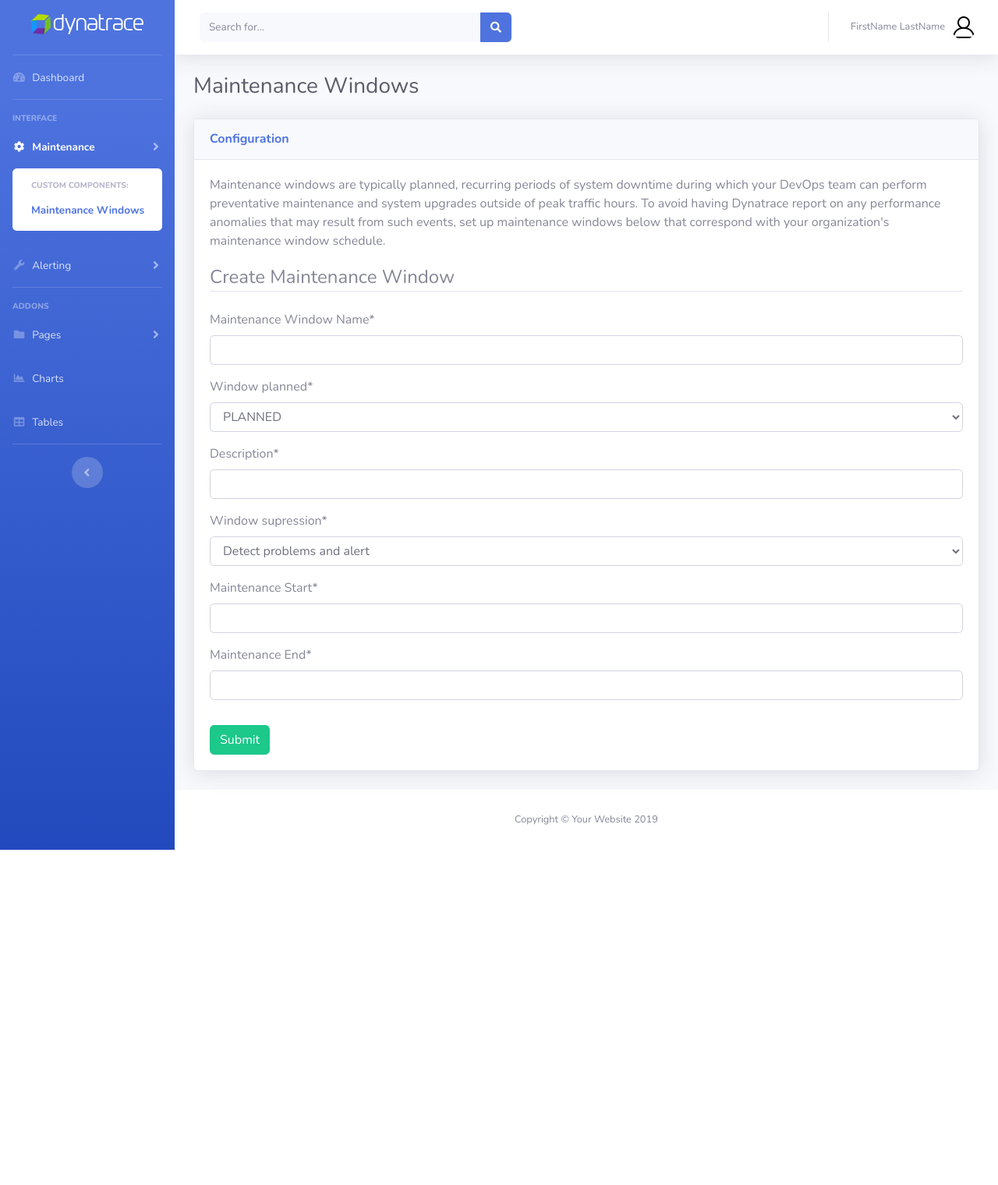
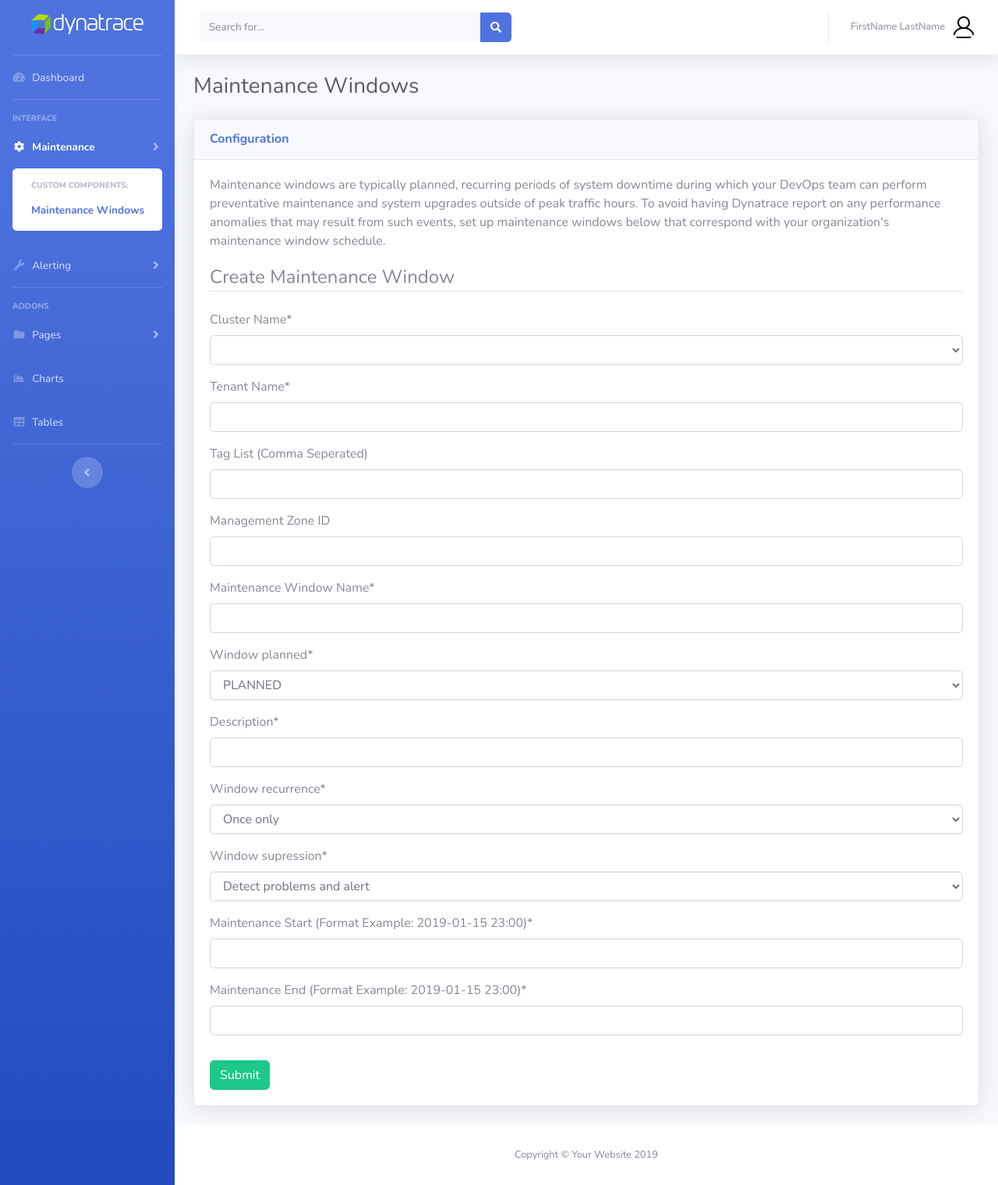
Before and after one commit to dt-self-service/self-service-app, a Django app: page /maintenance/create/ in a window 1280 px wide. Shown: the whole page at 78% size. Before the commit the page ends 1090 px from the top, so only its background shows below. Run offline with Django 3.2, Linux system fonts and the light colour scheme; lists and menus that the app fills with data are empty; some libraries are stand-ins or nearby versions.

Commit message:
All unscoped form fields added with hides

```diff
--- a/maintenance/forms.py
+++ b/maintenance/forms.py
@@ -1,4 +1,6 @@
 from django import forms
+from django.utils import timezone
+import user_variables as uv
 
 SUPPRESSION_TYPES = [
         ("DETECT_PROBLEMS_AND_ALERT", "Detect problems and alert"),
@@ -6,17 +8,77 @@ SUPPRESSION_TYPES = [
         ("DONT_DETECT_PROBLEMS", "Disable problem detection during maintenance")
 ]
 PLANNED_TYPES = [
-        ("PLANNED", "PLANNED"),
-        ("UNPLANNED", "UNPLANNED")
+        (True, "PLANNED"),
+        (False, "UNPLANNED")
 ]
-RECURRENCE_TYPES = ["Daily", "Day of week", "Day of Month", "Once only"]
+RECURRENCE_TYPES = [
+        ("ONCE", "Once only"),
+        ("DAILY", "Daily"),
+        ("WEEKLY", "Day of week"),
+        ("MONTHLY","Day of month"),
+]
+
+CLUSTER_LIST = []
+for cluster in uv.FULL_SET:
+    CLUSTER_LIST.append((cluster, cluster))
+
+DAYS_OF_WEEK = [
+        ("", "Choose Day"),
+        ("SUNDAY", "Sunday"),
+        ("MONDAY", "Monday"),
+        ("TUESDAY", "Tuesday"),
+        ("WEDNESDAY", "Wednesday"),
+        ("THURSDAY", "Thursday"),
+        ("FRIDAY", "Friday"),
+        ("SATURDAY", "Saturday"),
+]
+
+DAYS_OF_MONTH = []
+for i in range(31):
+    DAYS_OF_MONTH.append((i+1, i+1))
 
 class create_maintenance_window(forms.Form):
-
+    cluster_name = forms.ChoiceField(label="Cluster Name", choices=CLUSTER_LIST)
+    tenant_name = forms.CharField(label="Tenant Name", max_length=100)
+    tags_list = forms.CharField(label="Tag List (Comma Seperated)", required=False)
+    management_zone_name = forms.CharField(label="Management Zone ID", required=False, max_length=100)
     window_name = forms.CharField(label="Maintenance Window Name", max_length=100)
     window_planned = forms.ChoiceField(choices=PLANNED_TYPES)
     window_description = forms.CharField(label='Description', max_length=200)
-    #window_recurrence = forms.ChoiceField(choices=RECURRENCE_TYPES)
+    window_recurrence = forms.ChoiceField(choices=RECURRENCE_TYPES)
+    window_day_of_week = forms.ChoiceField(choices=DAYS_OF_WEEK, required=False)
+    window_day_of_month = forms.ChoiceField(choices=DAYS_OF_MONTH, required=False)
     window_supression = forms.ChoiceField(choices=SUPPRESSION_TYPES)
-    window_maintenance_start = forms.CharField(label="Maintenance Start", max_length=16)
-    window_maintenance_end = forms.CharField(label="Maintenance End", max_length=16)
+    window_start_time = forms.TimeField(label='Window Start Time', input_formats=["%H:%M"], required=False)
+    window_duration = forms.IntegerField(label='Window Duration (in Minutes)', required=False)
+    window_maintenance_start = forms.DateField(label="Maintenance Start (Format Example: 2019-01-15 23:00)", input_formats= ['%Y-%m-%d %H:%M'])
+    window_maintenance_end = forms.DateField(label="Maintenance End (Format Example: 2019-01-15 23:00)", input_formats= ['%Y-%m-%d %H:%M'])
+
+    def fields_required(self, fields):
+        #    """Used for conditionally marking fields as required."""
+        for field in fields:
+            if not self.cleaned_data.get(field, ''):
+                msg = forms.ValidationError("This field is required.")
+                self.add_error(field, msg)
+
+    def clean(self):
+        recurrence = self.cleaned_data.get('window_recurrence')
+
+        if recurrence != "ONCE":
+            self.fields_required(['window_start_time'])
+            self.fields_required(['window_duration'])
+        else:
+            self.cleaned_data['window_start_time'] = None
+            self.cleaned_data['window_duration'] = None
+
+        if recurrence == "WEEKLY":
+            self.fields_required(['window_day_of_week'])
+        else:
+            self.cleaned_data['window_day_of_week'] = None
+
+        if recurrence == "MONTHLY":
+            self.fields_required(['window_day_of_month'])
+        else:
+            self.cleaned_data['window_day_of_month'] = None
+
+        return self.cleaned_data
--- a/maintenance/templates/maintenance/create.html
+++ b/maintenance/templates/maintenance/create.html
@@ -36,4 +36,28 @@
 
       })
     </script>
+    <script>
+      conditional_day_of_week = $("#div_id_window_day_of_week")
+      conditional_day_of_month = $("#div_id_window_day_of_month")
+      conditional_start_time = $("#div_id_window_start_time")
+      conditional_duration = $("#div_id_window_duration")
+
+
+
+      function hide_unused_fields(){
+        ($('#id_window_recurrence').val() === "WEEKLY") ? conditional_day_of_week.show() : conditional_day_of_week.hide();
+        ($('#id_window_recurrence').val() === "MONTHLY") ? conditional_day_of_month.show() : conditional_day_of_month.hide();
+        if ($('#id_window_recurrence').val() !== "ONCE") {
+          conditional_start_time.show();
+          conditional_duration.show();
+        } else {
+          conditional_start_time.hide();
+          conditional_duration.hide();
+        }
+      }
+
+      hide_unused_fields();
+
+      $('#id_window_recurrence').on('change', hide_unused_fields);
+    </script>
 {% endblock page_level_additions %}
--- a/maintenance/views.py
+++ b/maintenance/views.py
@@ -2,13 +2,46 @@ from django.http import HttpResponseRedirect
 from django.shortcuts import render
 
 from .forms import create_maintenance_window
+from packages.config import maintenance
+import user_variables as uv
+
 # Create your views here.
 def create(request):
     if request.method == "POST":
 
         form = create_maintenance_window(request.POST)
         if form.is_valid():
-            pass
+            # scope = maintenance.generate_scope(
+            #     management_zone_id=str(request.POST['management_zone_name'])
+            # )
+
+            schedule = maintenance.generate_schedule (
+                    request.POST['window_recurrence'],
+                    request.POST['window_start_time'],
+                    request.POST['window_duration'],
+                    request.POST['window_maintenance_start'],
+                    request.POST['window_maintenance_end'],
+                    day= request.POST['window_day_of_week'] \
+                            if request.POST['window_day_of_week'] \
+                            else request.POST['window_day_of_month']
+            )
+
+            payload = maintenance.generate_window_json (
+                    request.POST['window_name'],
+                    request.POST['window_description'],
+                    request.POST['window_supression'],
+                    schedule,
+                    is_planned=request.POST['window_planned']
+            )
+            maintenance.create_window(
+                    uv.FULL_SET[request.POST['cluster_name']],
+                    request.POST['tenant_name'],
+                    payload
+            )
+            print (payload)
     else:
         form = create_maintenance_window()
     return render(request, 'maintenance/create.html', {'form': form})
+
+def day_options(request):
+    pass
```
